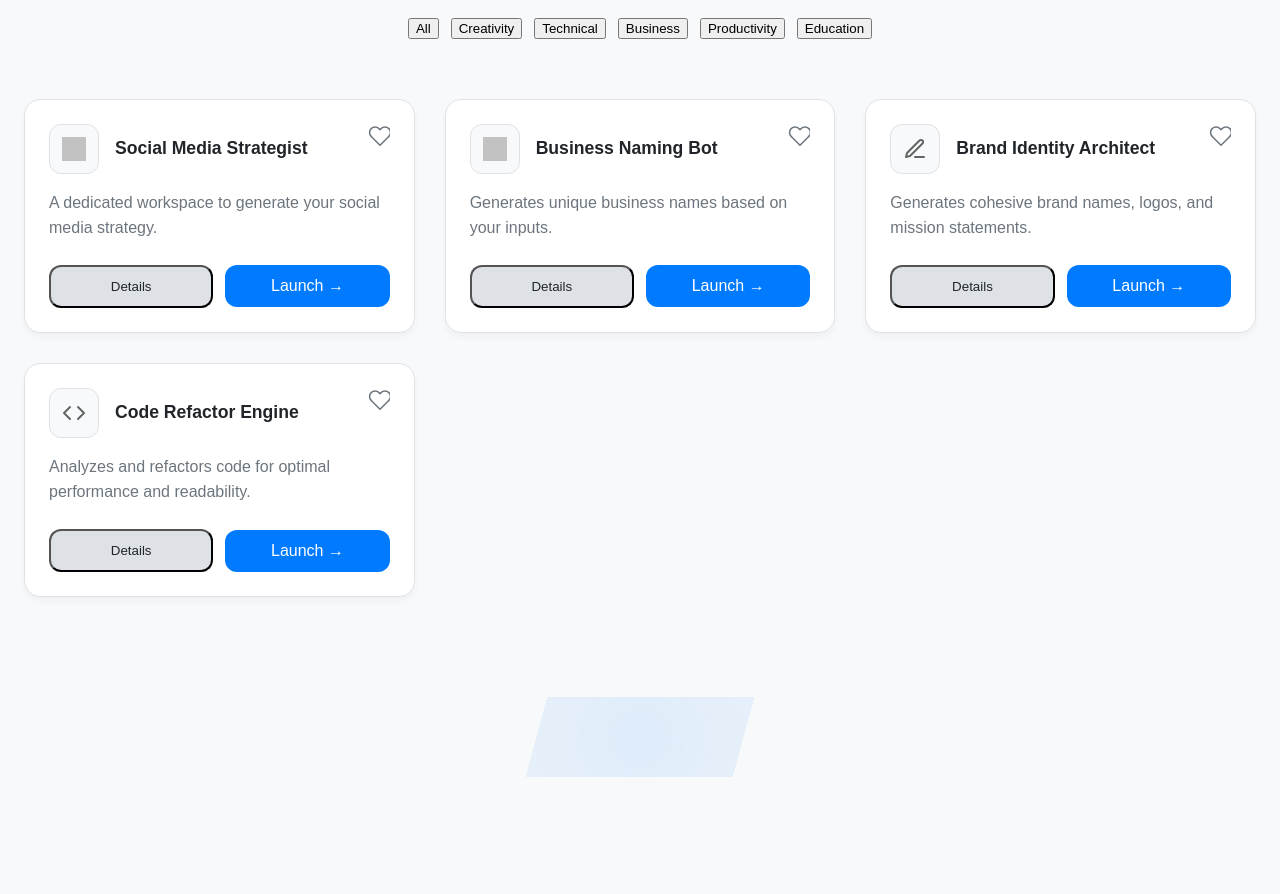
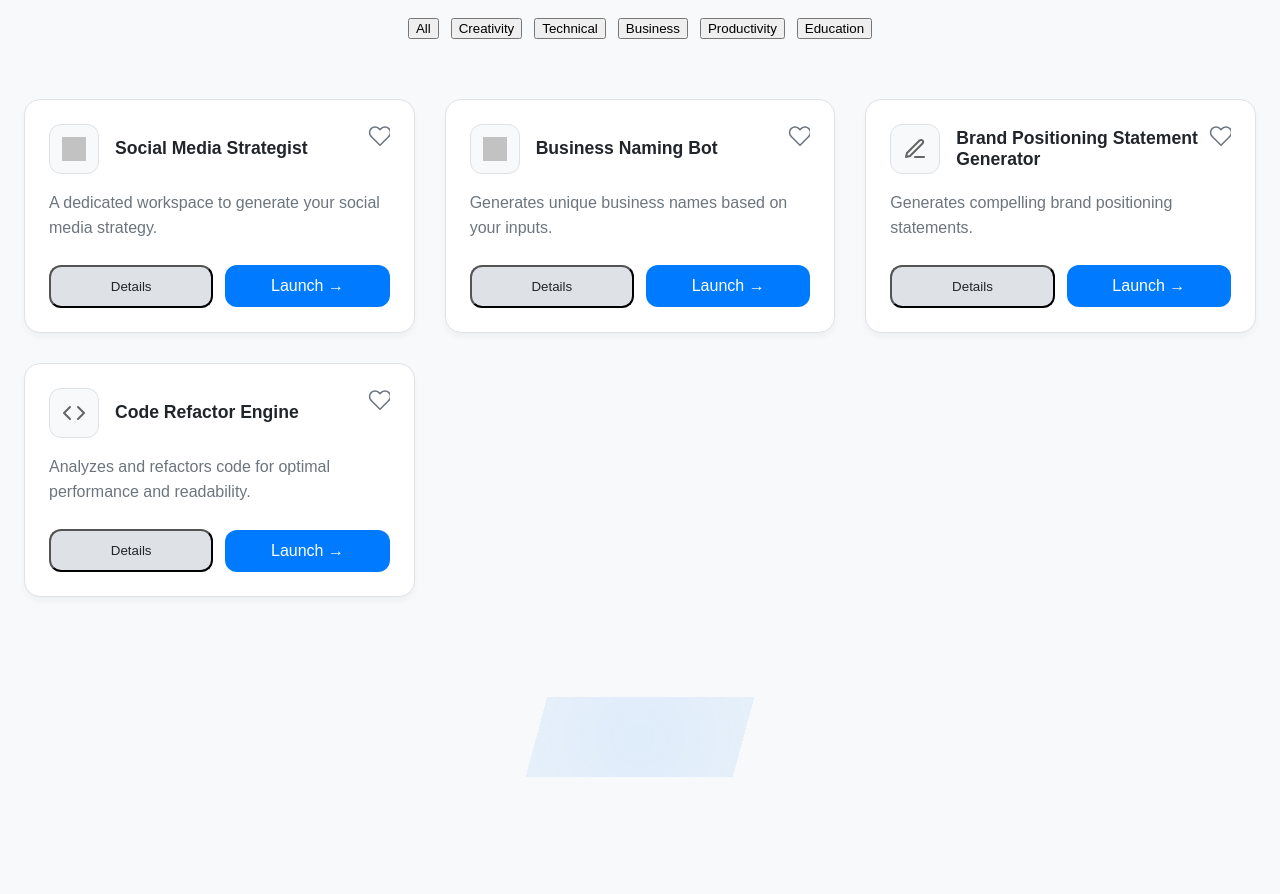
Before and after one commit to aravindp602/website_hari_b_nair, a Next.js app: page / in a window 1280 px wide. Shown: the part 1020-1914 px from the top of the page. Built offline with nearby package versions, Linux system fonts and the light colour scheme; grey boxes are pictures that could not be loaded.

Commit message:
Update bots.js

```diff
--- a/src/data/bots.js
+++ b/src/data/bots.js
@@ -25,13 +25,13 @@ export const chatbotData = [
 
   // Bot 3 (Using your previously defined data as an example)
   {
-    id: 'brand-identity-architect',
-    name: 'Brand Identity Architect',
+    id: 'brand-positioning-statement-generator',
+    name: 'Brand Positioning Statement Generator',
     category: 'Creativity',
     icon: '/img/edit-3.svg',
-    description: 'Generates cohesive brand names, logos, and mission statements.',
+    description: 'Generates compelling brand positioning statements.',
     embedType: 'iframe',
-    embedUrl: 'https://workflow.getmindpal.com/brand-architect-url' // Replace with the real URL
+    embedUrl: 'https://workflow.getmindpal.com/brand-positioning-statement-xov5wYaKMSIl3q0l' // Replace with the real URL
   },
 
   // Bot 4
```
